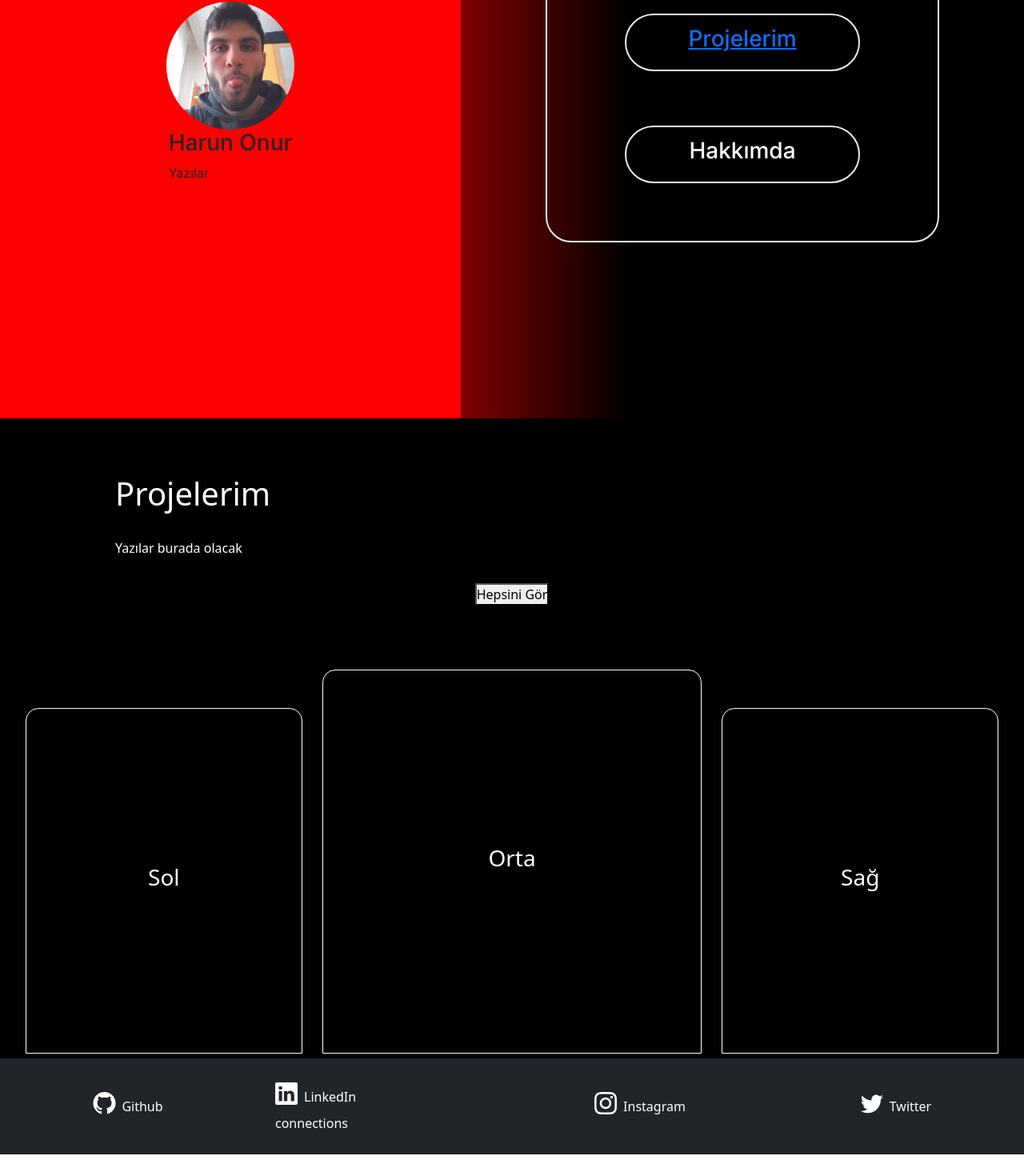
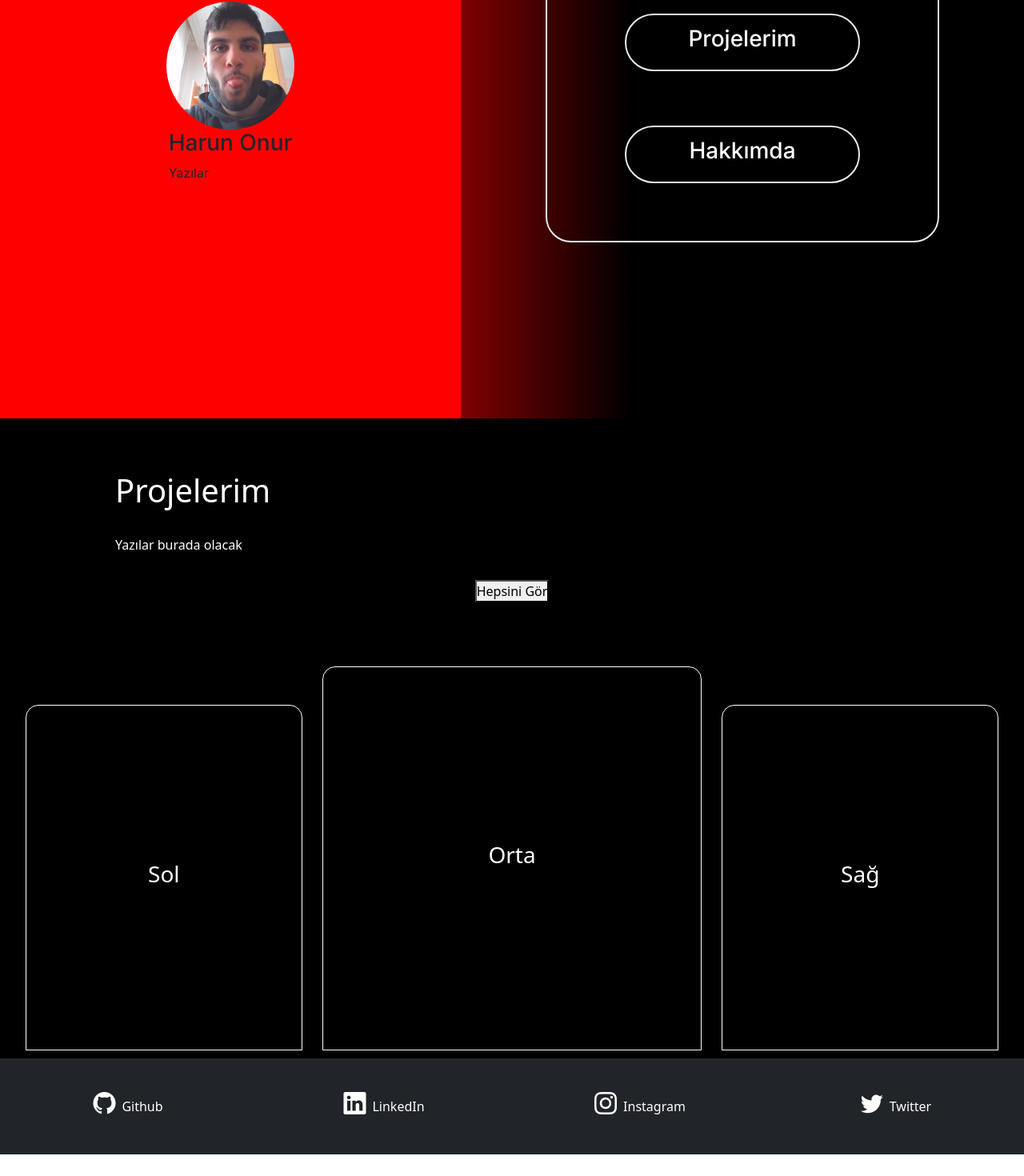
Before and after one commit to haro3535/personal-website, a Next.js app in the folder my-app/: page / in a window 1280 px wide. Shown: the part 277-1747 px from the top of the page at 80% size. Before the commit the page ends 1720 px from the top, so only its background shows below. Built offline with nearby package versions, Linux system fonts and the light colour scheme.

Commit message:
Progress

```diff
--- /dev/null
+++ b/my-app/src/pages/aboutView.js
@@ -0,0 +1,11 @@
+
+
+export default function AboutView(){
+    return(
+        <>
+            <main className="vh-100" id="about">
+
+            </main>
+        </>
+    )
+};
--- a/my-app/src/pages/index.js
+++ b/my-app/src/pages/index.js
@@ -8,6 +8,7 @@ import pp from '../../public/ben.jpg'
 import ClickThatButton from './_homePageFunctions'
 import ProjectsView from './projectView'
 import MyAccounts from './socialAccounts'
+import AboutView from './aboutView'
 
 const inter = Inter({ subsets: ['latin'] })
 
@@ -38,20 +39,23 @@ export default function Home() {
         <div className={`${styles.rightDiv}`}>
           <div className={`${styles.rightMenu}`}>
             <div className={`${styles.rightMenuDiv}`}>
-              <a href='#projectsView'>
+              <a href='#projectsView' className='text-reset text-decoration-none'>
                 <div className={`${styles.rightMenuDivElements}`}>
                   <h3>Projelerim</h3>
                 </div>
               </a>
-              <div className={`${styles.rightMenuDivElements}`}>
-                <h3>Hakkımda</h3>
-              </div>
+              <a href='#about' className='text-reset text-decoration-none'>
+                <div className={`${styles.rightMenuDivElements}`}>
+                  <h3>Hakkımda</h3>
+                </div>
+              </a>
             </div>
           </div>
         </div>
       </main>
       <ProjectsView></ProjectsView>
       <MyAccounts></MyAccounts>
+      <AboutView></AboutView>
 
     </>
   )
--- a/my-app/src/pages/projectView.js
+++ b/my-app/src/pages/projectView.js
@@ -8,7 +8,7 @@ export default function ProjectsView(){
           <p className="pp">Yazılar burada olacak</p>
           <button className="pbutton">Hepsini Gör</button>
         </div>
-        <div className="projectGalary">
+        <div className="projectGalary mb-2">
             <div className="pElements pLeft"><h3>Sol</h3></div>
             <div className="pElements pMiddle"><h3>Orta</h3></div>
             <div className="pElements pRight"><h3>Sağ</h3></div>
--- a/my-app/src/pages/socialAccounts.js
+++ b/my-app/src/pages/socialAccounts.js
@@ -1,3 +1,4 @@
+import { useEffect, useState } from "react"
 
 
 export default function MyAccounts(){
@@ -7,44 +8,43 @@ export default function MyAccounts(){
             <div className="container-fluid bg-dark m-0 text-white " style={{height: 15 + "vh"}}>
                 <div className="row h-100">
                     <div className="col-sm d-flex justify-content-center align-items-center">
+                        <a href="https://github.com/haro3535" target="_blank" className="pe-auto text-reset text-decoration-none">
                             <div className="container d-flex justify-content-center">
                                 <i class="bi bi-github h3"></i>
                                 <div style={{width: 0.5 + "rem"}}></div>
                                 <p className="mb-0 align-self-center">Github</p>
                             </div>
+                        </a>
                     </div>
                     <div className="col-sm d-flex flex-column justify-content-center align-items-center">
-                        <div className="container d-flex justify-content-start">
+                        <a href="https://www.linkedin.com/in/harun-onur-59b958226/" target="_blank" className="pe-auto text-reset text-decoration-none">
+                            <div className="container d-flex justify-content-center">
                                 <i class="bi bi-linkedin h3"></i>
                                 <div style={{width: 0.5 + "rem"}}></div>
                                 <p className="mb-0 align-self-center">LinkedIn</p>
                             </div>
-                        <div className="container d-flex">
-                            {/* Buraya fetch ile aldığın değeri koyacaksın */}
-                            <span></span>
-                            <p className="mb-0 align-self-center">connections</p>
-                        </div>
+                        </a>
                     </div>
                     <div className="col-sm d-flex justify-content-center align-items-center">
+                        <a href="https://www.instagram.com/harunonr_/" target="_blank" className="pe-auto text-reset text-decoration-none">
                             <div className="container d-flex justify-content-center">
                                 <i class="bi bi-instagram h3"></i>
                                 <div style={{width: 0.5 + "rem"}}></div>
                                 <p className="mb-0 align-self-center">Instagram</p>
                             </div>
+                        </a>
                     </div>
                     <div className="col-sm d-flex justify-content-center align-items-center">
+                        <a href="https://twitter.com/harun_onur7" target="_blank" className="pe-auto text-reset text-decoration-none">
                             <div className="container d-flex justify-content-center">
                                 <i class="bi bi-twitter h3"></i>
                                 <div style={{width: 0.5 + "rem"}}></div>
                                 <p className="mb-0 align-self-center">Twitter</p>
                             </div>
+                        </a>
                     </div>
                 </div>
             </div>
         </>
     )
 }
-
-function fetchFollowers(){
-
-}
```
Lines whose indentation alone changed are shown as unchanged.
